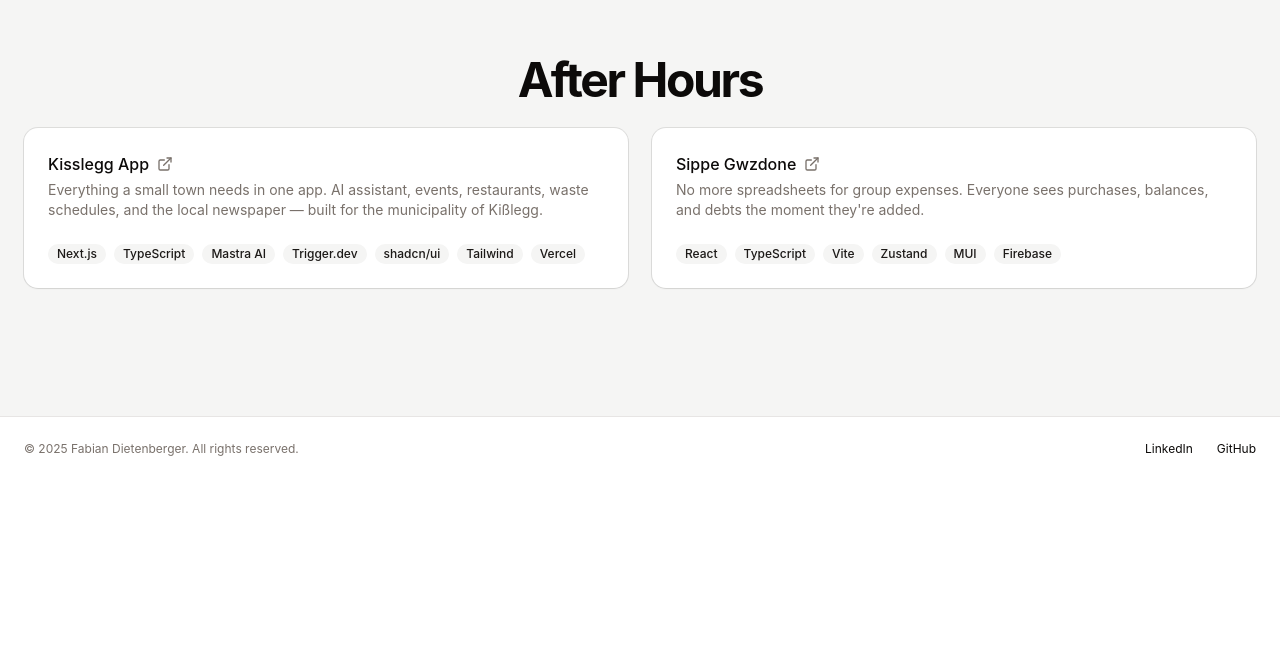
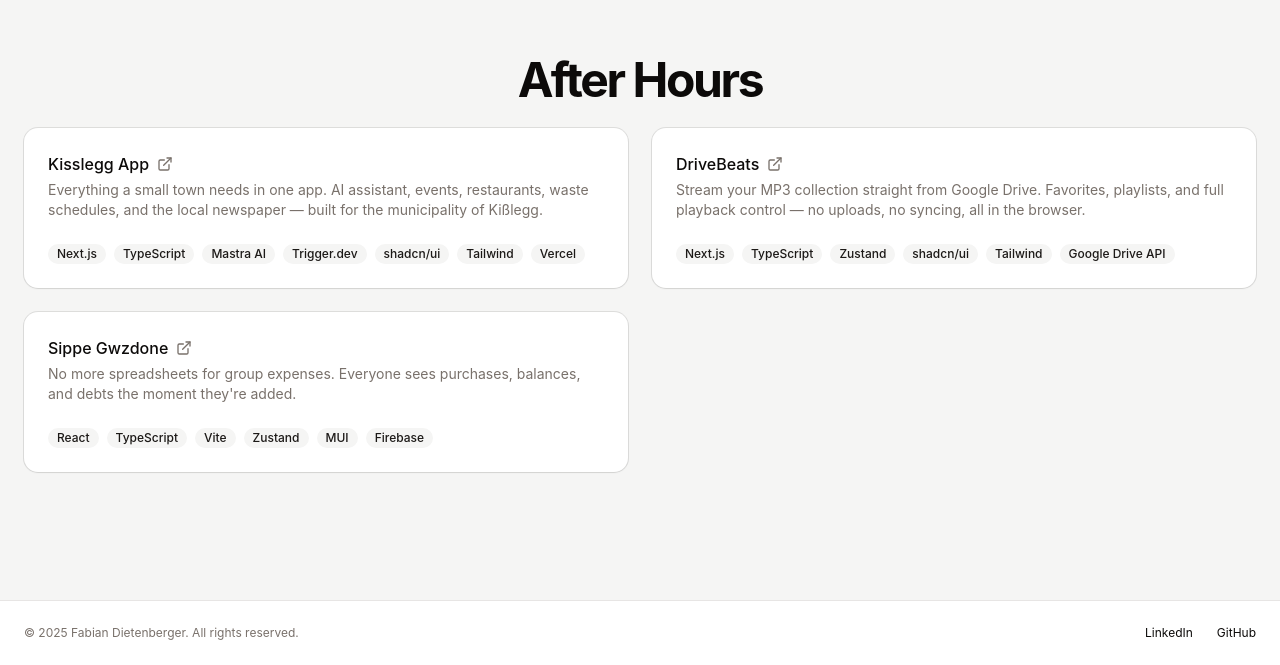
Before and after one commit to feedm3/dietenberger.me, a Next.js app: page / in a window 1280 px wide. Shown: the part 2284-2949 px from the top of the page. Before the commit the page ends 2765 px from the top, so only its background shows below. Built offline with nearby package versions, Linux system fonts and the light colour scheme; no server answers.

Commit message:
feat: add drivebeats

```diff
--- a/src/components/projects-section.tsx
+++ b/src/components/projects-section.tsx
@@ -51,6 +51,19 @@
             href="https://www.kisslegg.app/"
           />
           <ProjectCard
+            title="DriveBeats"
+            description="Stream your MP3 collection straight from Google Drive. Favorites, playlists, and full playback control — no uploads, no syncing, all in the browser."
+            tech={[
+              'Next.js',
+              'TypeScript',
+              'Zustand',
+              'shadcn/ui',
+              'Tailwind',
+              'Google Drive API',
+            ]}
+            href="https://drivebeats.dietenberger.me/"
+          />
+          <ProjectCard
             title="Sippe Gwzdone"
             description="No more spreadsheets for group expenses. Everyone sees purchases, balances, and debts the moment they're added."
             tech={['React', 'TypeScript', 'Vite', 'Zustand', 'MUI', 'Firebase']}
```
